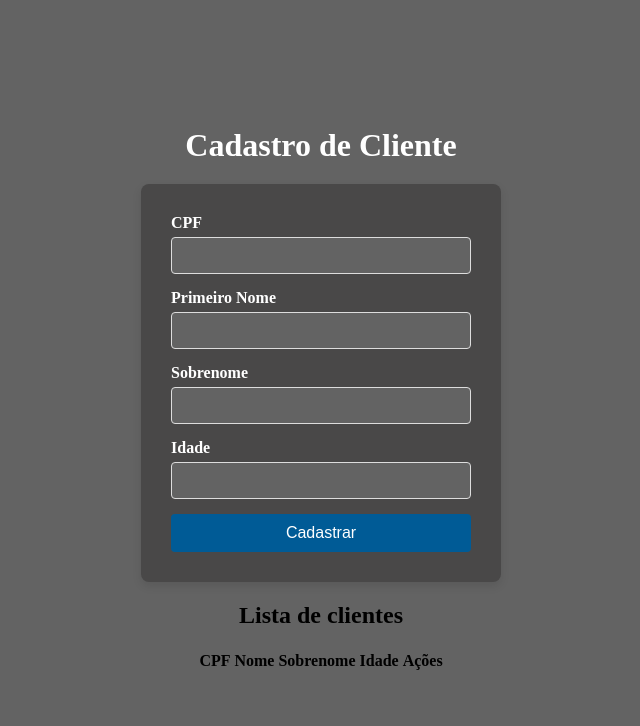
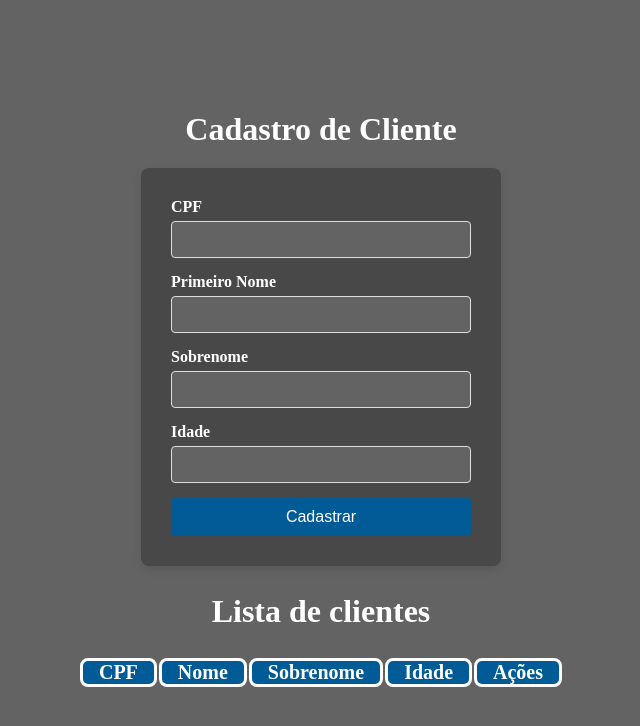
Before and after one commit to jotinhakdlk/Integracao, a Flask app: page / in a window 1280 px wide. Shown: the top 726 px of the page, without its empty margins (319-959 px from the left). Run offline with Flask 3, Linux system fonts and the light colour scheme; lists and menus that the app fills with data are empty.

Commit message:
Add files via upload

```diff
--- a/integração/static/style.css
+++ b/integração/static/style.css
@@ -55,3 +55,18 @@ button{
 button:hover{
     background-color: #03396c;
 }
+
+th{
+    border-color: #ffffff;
+    border-style: solid;
+    border-radius: 1vh;
+    padding: 0vh 2vh;
+    color: #ffffff;
+    background-color: #005b96;
+    font-size: 2.5vh;
+}
+
+#titulolista{
+    color: #ffffff;
+    font-size: 4vh;
+}
--- a/integração/templates/index.html
+++ b/integração/templates/index.html
@@ -23,7 +23,7 @@
 
         <button type="submit">Cadastrar</button>
     </form>
-    <h2>Lista de clientes</h2>
+    <h2 id="titulolista">Lista de clientes</h2>
     <table style = 'border: 1px''>
         <thead>
             <tr>
@@ -34,6 +34,16 @@
                 <th>Ações</th>
             </tr>
         </thead>
+        <tbody>
+            {% for cliente in clientes %}
+                <tr>
+                    <td>{{cliente.CPF}}</td>
+                    <td>{{cliente.PRIMEIRO_NOME}}</td>
+                    <td>{{cliente.SOBRENOME}}</td>
+                    <td>{{cliente.IDADE}}</td>
+                </tr>
+            {% endfor %}
+        </tbody>
     </table>
 </body>
 </html>
```
